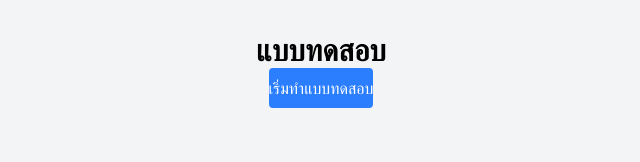
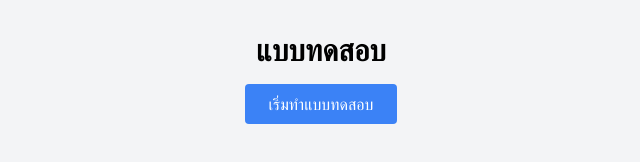
Before and after one commit to Nut-ngong-code/hw-4-4, a website: page src/index.html in a window 1280 px wide. Shown: the whole page, without its empty margins (319-959 px from the left). Drawn offline with nearby package versions, Linux system fonts and the light colour scheme.

Commit message:
แก้ไข tailwind

```diff
--- a/src/index.html
+++ b/src/index.html
@@ -3,7 +3,7 @@
   <head>
     <meta charset="UTF-8" />
     <meta name="viewport" content="width=device-width, initial-scale=1.0" />
-    <link href="./output.css" rel="stylesheet" />
+    <script src="https://cdn.tailwindcss.com"></script>
     <script src="script.js"></script>
   </head>
   <body class="bg-gray-100 min-h-screen">
```
